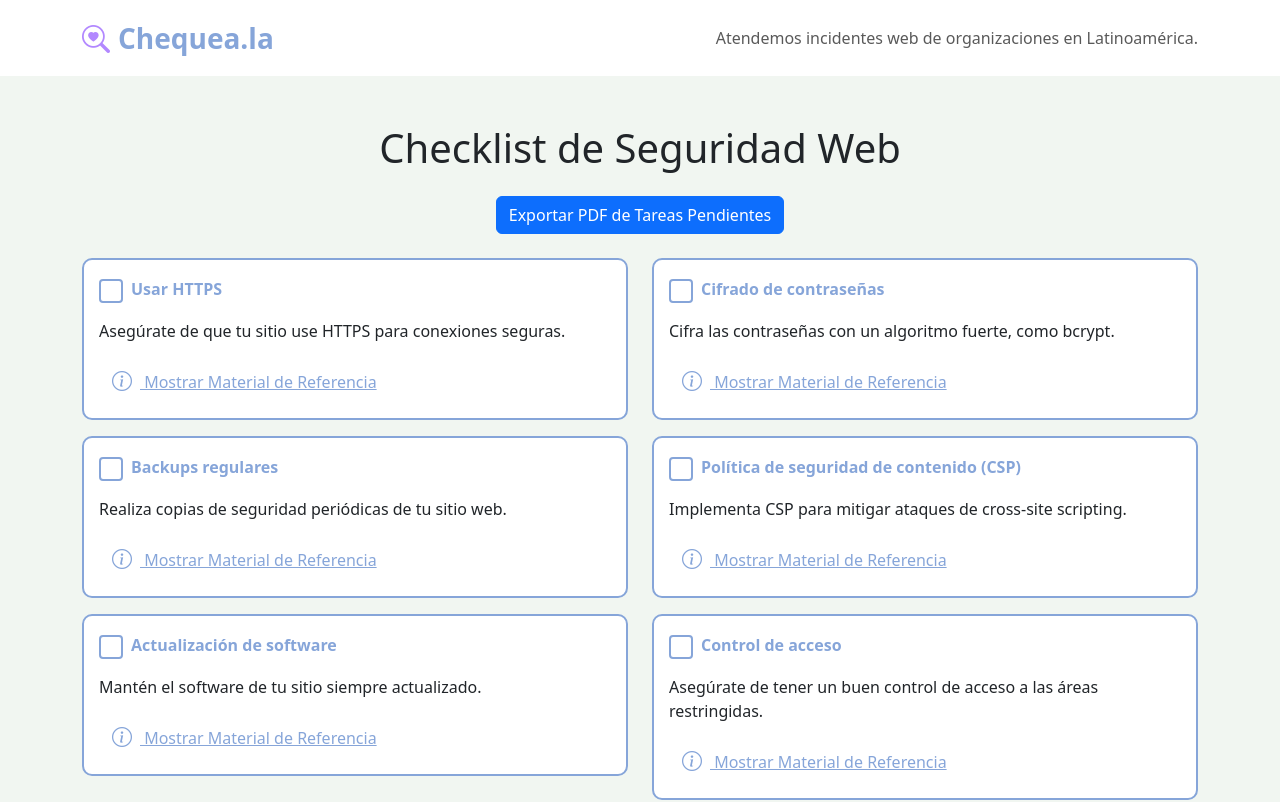
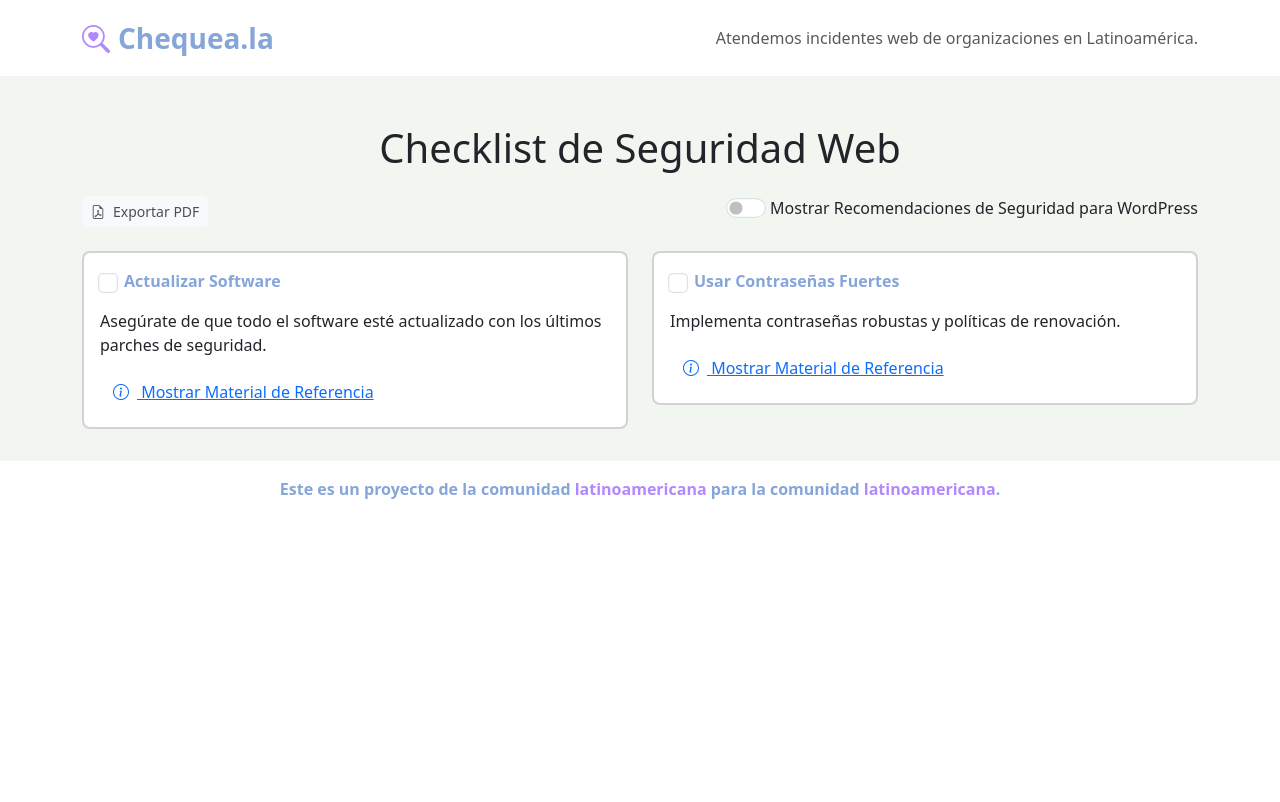
Before and after one commit to chequeala/chequeala_web, a Vue app: page /checklist in a window 1280 px wide. Shown: the top 802 px of the page. Built offline with nearby package versions, Linux system fonts and the light colour scheme.

Commit message:
agrego tareas para sitios wordpress

```diff
--- a/src/views/CheckList.vue
+++ b/src/views/CheckList.vue
@@ -3,23 +3,37 @@
     <div class="container" id="checklist-container">
       <h1 class="text-center mb-4">Checklist de Seguridad Web</h1>
 
-      <!-- Botón para exportar PDF -->
-      <div class="text-center mb-4">
-        <button class="btn btn-primary" @click="exportarPDF">
-          Exportar PDF de Tareas Pendientes
+      <!-- Contenedor para el botón de exportar y el switch -->
+      <div class="d-flex justify-content-between mb-4">
+        <!-- Botón para exportar PDF -->
+        <button class="btn btn-light btn-sm d-flex align-items-center" @click="exportarPDF">
+          <i class="bi bi-file-earmark-pdf me-2"></i> Exportar PDF
         </button>
+
+        <!-- Checkbox para mostrar recomendaciones de WordPress -->
+        <div class="form-check form-switch">
+          <input
+            class="form-check-input"
+            type="checkbox"
+            id="wordpressSwitch"
+            v-model="mostrarWordpressTareas"
+            @change="saveTareasToLocalStorage"
+          />
+          <label class="form-check-label" for="wordpressSwitch">
+            Mostrar Recomendaciones de Seguridad para WordPress
+          </label>
+        </div>
       </div>
 
       <!-- Tarjetas con las Tareas -->
       <div class="row">
         <div v-for="tarea in tareasOrdenadas" :key="tarea.id" class="col-md-6 mb-3">
           <div
-            class="card"
-            :class="{
-              'bg-light': tarea.completada,
-              'border-secondary': tarea.completada,
-              'border-2': !tarea.completada
-            }"
+            :class="[
+              'card',
+              tarea.id > 10 ? 'wp-card' : '',
+              tarea.completada ? 'bg-light border-secondary' : 'border-2'
+            ]"
           >
             <div class="card-body">
               <div class="d-flex align-items-center mb-3">
@@ -39,6 +53,10 @@
                     {{ tarea.titulo }}
                   </span>
                 </label>
+                <!-- Ícono para tareas de WordPress, movido a la derecha -->
+                <div v-if="tarea.id > 10" class="wp-icon-container ms-auto">
+                  <i class="bi bi-wordpress wp-icon"></i>
+                </div>
               </div>
               <p class="card-text" :class="{ 'text-muted': tarea.completada }">
                 {{ tarea.descripcion }}
@@ -56,25 +74,21 @@
                 :class="{ show: tarea.mostrarContenido }"
               >
                 <div class="card card-body">
-                  <p>Más información adicional sobre la tarea.</p>
-                  <h6>3 Tips:</h6>
-                  <ul>
-                    <li>Tip 1: Realiza esta acción primero.</li>
-                    <li>Tip 2: No olvides verificar esto.</li>
-                    <li>Tip 3: Consulta esta fuente para más detalles.</li>
-                  </ul>
-                  <h6>3 Enlaces Externos:</h6>
-                  <ul>
-                    <li>
-                      <a href="https://example.com/link1" target="_blank">Enlace Externo 1</a>
-                    </li>
-                    <li>
-                      <a href="https://example.com/link2" target="_blank">Enlace Externo 2</a>
-                    </li>
-                    <li>
-                      <a href="https://example.com/link3" target="_blank">Enlace Externo 3</a>
-                    </li>
-                  </ul>
+                  <div v-if="tarea.materialReferencia">
+                    <h6>Material de Referencia:</h6>
+                    <p>{{ tarea.materialReferencia.descripcion }}</p>
+                    <ul>
+                      <li v-for="(tip, index) in tarea.materialReferencia.tips" :key="index">
+                        {{ tip }}
+                      </li>
+                    </ul>
+                    <h6>Enlaces Externos:</h6>
+                    <ul>
+                      <li v-for="(enlace, index) in tarea.materialReferencia.enlaces" :key="index">
+                        <a :href="enlace.url" target="_blank">{{ enlace.texto }}</a>
+                      </li>
+                    </ul>
+                  </div>
                 </div>
               </div>
             </div>
@@ -91,117 +105,141 @@ import html2pdf from 'html2pdf.js'
 export default {
   data() {
     return {
-      tareas: []
+      mostrarWordpressTareas: false,
+      tareas: [
+        {
+          id: 1,
+          titulo: 'Actualizar Software',
+          descripcion:
+            'Asegúrate de que todo el software esté actualizado con los últimos parches de seguridad.',
+          completada: false,
+          mostrarContenido: false,
+          materialReferencia: {
+            descripcion: 'Actualiza todos los componentes del sistema',
+            tips: [
+              'Revisa la documentación del software',
+              'Configura actualizaciones automáticas',
+              'Consulta los boletines de seguridad'
+            ],
+            enlaces: [{ texto: 'Documentación de Actualización', url: 'https://example.com' }]
+          }
+        },
+        {
+          id: 2,
+          titulo: 'Usar Contraseñas Fuertes',
+          descripcion: 'Implementa contraseñas robustas y políticas de renovación.',
+          completada: false,
+          mostrarContenido: false,
+          materialReferencia: {
+            descripcion: 'Utiliza un gestor de contraseñas',
+            tips: [
+              'Evita contraseñas comunes',
+              'Cambia las contraseñas periódicamente',
+              'Usa autenticación de dos factores'
+            ],
+            enlaces: [{ texto: 'Guía de Contraseñas Seguras', url: 'https://example.com' }]
+          }
+        },
+        // Tareas de WordPress
+        {
+          id: 11,
+          titulo: 'Actualizar WordPress',
+          descripcion: 'Asegúrate de que WordPress esté actualizado a la última versión.',
+          completada: false,
+          mostrarContenido: false,
+          materialReferencia: {
+            descripcion: 'Mantén tu WordPress al día',
+            tips: [
+              'Revisa actualizaciones regularmente',
+              'Lee las notas de la versión',
+              'Configura actualizaciones automáticas'
+            ],
+            enlaces: [{ texto: 'Guía de Actualización de WordPress', url: 'https://example.com' }]
+          }
+        },
+        {
+          id: 12,
+          titulo: 'Revisar Plugins y Temas',
+          descripcion:
+            'Elimina plugins y temas no utilizados y asegúrate de que los instalados estén actualizados.',
+          completada: false,
+          mostrarContenido: false,
+          materialReferencia: {
+            descripcion: 'Gestiona plugins y temas con cuidado',
+            tips: [
+              'Elimina plugins y temas inactivos',
+              'Actualiza los plugins y temas activos',
+              'Revisa las reseñas y calificaciones'
+            ],
+            enlaces: [{ texto: 'Guía de Plugins y Temas', url: 'https://example.com' }]
+          }
+        }
+      ]
     }
   },
   computed: {
     tareasOrdenadas() {
-      return [...this.tareas].sort((a, b) => a.completada - b.completada)
+      const todasLasTareas = this.mostrarWordpressTareas
+        ? [...this.tareas]
+        : [...this.tareas.filter((t) => t.id <= 10)]
+      return todasLasTareas.sort((a, b) => a.completada - b.completada)
     }
   },
   methods: {
     exportarPDF() {
       const element = document.querySelector('#checklist-container')
-      html2pdf(element)
+      const opt = {
+        margin: [10, 10, 10, 10],
+        filename: 'checklist-seguridad.pdf',
+        image: { type: 'jpeg', quality: 0.98 },
+        html2canvas: { scale: 2 },
+        jsPDF: { unit: 'mm', format: 'a4', orientation: 'portrait' }
+      }
+      html2pdf()
+        .from(element)
+        .set(opt)
+        .toPdf()
+        .get('pdf')
+        .then(function (pdf) {
+          const totalPages = pdf.internal.getNumberOfPages()
+          for (let i = 1; i <= totalPages; i++) {
+            pdf.setPage(i)
+            pdf.text('Página ' + i + ' de ' + totalPages, 15, 285)
+          }
+        })
+        .save()
     },
     updateTarea(tarea) {
-      // Actualiza el estado de completada
       tarea.completada = !tarea.completada
+      if (tarea.completada) {
+        tarea.mostrarContenido = false
+      }
       this.saveTareasToLocalStorage()
     },
     toggleCollapse(tarea) {
-      // Alterna el estado de mostrar contenido adicional
       tarea.mostrarContenido = !tarea.mostrarContenido
       this.saveTareasToLocalStorage()
     },
     saveTareasToLocalStorage() {
-      // Guarda el estado actualizado en localStorage
-      localStorage.setItem('tareas', JSON.stringify(this.tareas))
+      const todasLasTareas = this.tareas
+      const tareasGuardadas = {
+        mostrarWordpressTareas: this.mostrarWordpressTareas,
+        tareas: todasLasTareas
+      }
+      localStorage.setItem('tareas', JSON.stringify(tareasGuardadas))
     },
     loadTareasFromLocalStorage() {
-      // Carga el estado guardado desde localStorage
       const tareasGuardadas = localStorage.getItem('tareas')
       if (tareasGuardadas) {
-        this.tareas = JSON.parse(tareasGuardadas)
+        const datos = JSON.parse(tareasGuardadas)
+        this.mostrarWordpressTareas = datos.mostrarWordpressTareas
+        this.tareas = datos.tareas
       } else {
-        // Si no hay tareas en localStorage, inicializa con datos predeterminados
-        this.tareas = [
-          {
-            id: 1,
-            titulo: 'Usar HTTPS',
-            descripcion: 'Asegúrate de que tu sitio use HTTPS para conexiones seguras.',
-            completada: false,
-            mostrarContenido: false
-          },
-          {
-            id: 2,
-            titulo: 'Cifrado de contraseñas',
-            descripcion: 'Cifra las contraseñas con un algoritmo fuerte, como bcrypt.',
-            completada: false,
-            mostrarContenido: false
-          },
-          {
-            id: 3,
-            titulo: 'Backups regulares',
-            descripcion: 'Realiza copias de seguridad periódicas de tu sitio web.',
-            completada: false,
-            mostrarContenido: false
-          },
-          {
-            id: 4,
-            titulo: 'Política de seguridad de contenido (CSP)',
-            descripcion: 'Implementa CSP para mitigar ataques de cross-site scripting.',
-            completada: false,
-            mostrarContenido: false
-          },
-          {
-            id: 5,
-            titulo: 'Actualización de software',
-            descripcion: 'Mantén el software de tu sitio siempre actualizado.',
-            completada: false,
-            mostrarContenido: false
-          },
-          {
-            id: 6,
-            titulo: 'Control de acceso',
-            descripcion: 'Asegúrate de tener un buen control de acceso a las áreas restringidas.',
-            completada: false,
-            mostrarContenido: false
-          },
-          {
-            id: 7,
-            titulo: 'Firewall de aplicaciones web (WAF)',
-            descripcion: 'Configura un WAF para protegerte contra ataques comunes.',
-            completada: false,
-            mostrarContenido: false
-          },
-          {
-            id: 8,
-            titulo: 'Protección contra fuerza bruta',
-            descripcion: 'Implementa medidas para prevenir ataques de fuerza bruta.',
-            completada: false,
-            mostrarContenido: false
-          },
-          {
-            id: 9,
-            titulo: 'Seguridad en el correo electrónico',
-            descripcion: 'Utiliza SPF, DKIM y DMARC para proteger los correos.',
-            completada: false,
-            mostrarContenido: false
-          },
-          {
-            id: 10,
-            titulo: 'Monitoreo de seguridad',
-            descripcion: 'Monitorea tu sitio web para detectar y responder a incidentes.',
-            completada: false,
-            mostrarContenido: false
-          }
-        ]
-        this.saveTareasToLocalStorage()
+        // Inicializar tareas
       }
     }
   },
-  created() {
+  mounted() {
     this.loadTareasFromLocalStorage()
   }
 }
@@ -209,75 +247,45 @@ export default {
 
 <style scoped>
 .card {
-  border-radius: 10px;
-  border: 1px solid transparent; /* Para aplicar border color condicionalmente */
+  transition: background-color 0.3s;
+  border-radius: 8px;
 }
-
-.card-body {
-  padding: 15px;
+.bg-light {
+  background-color: var(--vt-green) !important;
 }
-
-.card-title {
+.wp-card {
+  border: 2px solid var(--vt-blue);
+}
+.wp-icon-container {
+  display: flex;
+  align-items: center;
+  background-color: var(--vt-blue);
+  border-radius: 4px;
+  padding: 0.5rem;
+  color: var(--vt-green);
+  position: absolute;
+  right: 10px;
+}
+.wp-icon {
   font-size: 1.25rem;
 }
-
-.card-text {
-  font-size: 1rem;
+.btn-light {
+  background-color: #f8f9fa;
+  color: #495057;
 }
-
-.card.bg-light {
-  background-color: var(--vt-green);
+.btn-sm {
+  font-size: 0.875rem;
 }
-
-.card.border-secondary {
-  border-color: var(--vt-purple-soft);
+.custom-checkbox:focus {
+  box-shadow: 0 0 0 0.2rem rgba(0, 123, 255, 0.25);
 }
-
-.card.border-2 {
-  border-width: 2px;
-  border-color: var(--vt-blue); /* Color del borde para tarjetas no completadas */
+.form-check-input {
+  transform: scale(1.25);
 }
-
-.btn-link {
-  color: var(--vt-blue);
+.form-check-label {
+  margin-bottom: 0;
 }
-
-.btn-link:hover {
-  text-decoration: underline;
-}
-
-.text-decoration-line-through {
-  text-decoration: line-through;
-}
-
-/* Icono en el botón */
-.bi-info-circle {
-  font-size: 1.25rem;
-}
-
-/* Estilo personalizado para el checkbox */
-.custom-checkbox {
-  width: 24px; /* Tamaño del checkbox */
-  height: 24px; /* Tamaño del checkbox */
-  accent-color: var(--vt-purple); /* Color del check */
-  border: 2px solid var(--vt-blue); /* Borde más visible cuando no está seleccionado */
-}
-
-/* Estilo para el estado marcado del checkbox */
-.custom-checkbox:checked {
-  background-color: var(--vt-purple);
-  border-color: var(--vt-purple);
-}
-
-/* Alineación del checkbox con el texto */
-.d-flex.align-items-center {
-  display: flex;
-  align-items: center;
-}
-
-/* Estilo del título */
-.fw-bold {
-  font-weight: bold;
-  color: var(--vt-blue);
+.card-body {
+  position: relative;
 }
 </style>
```
